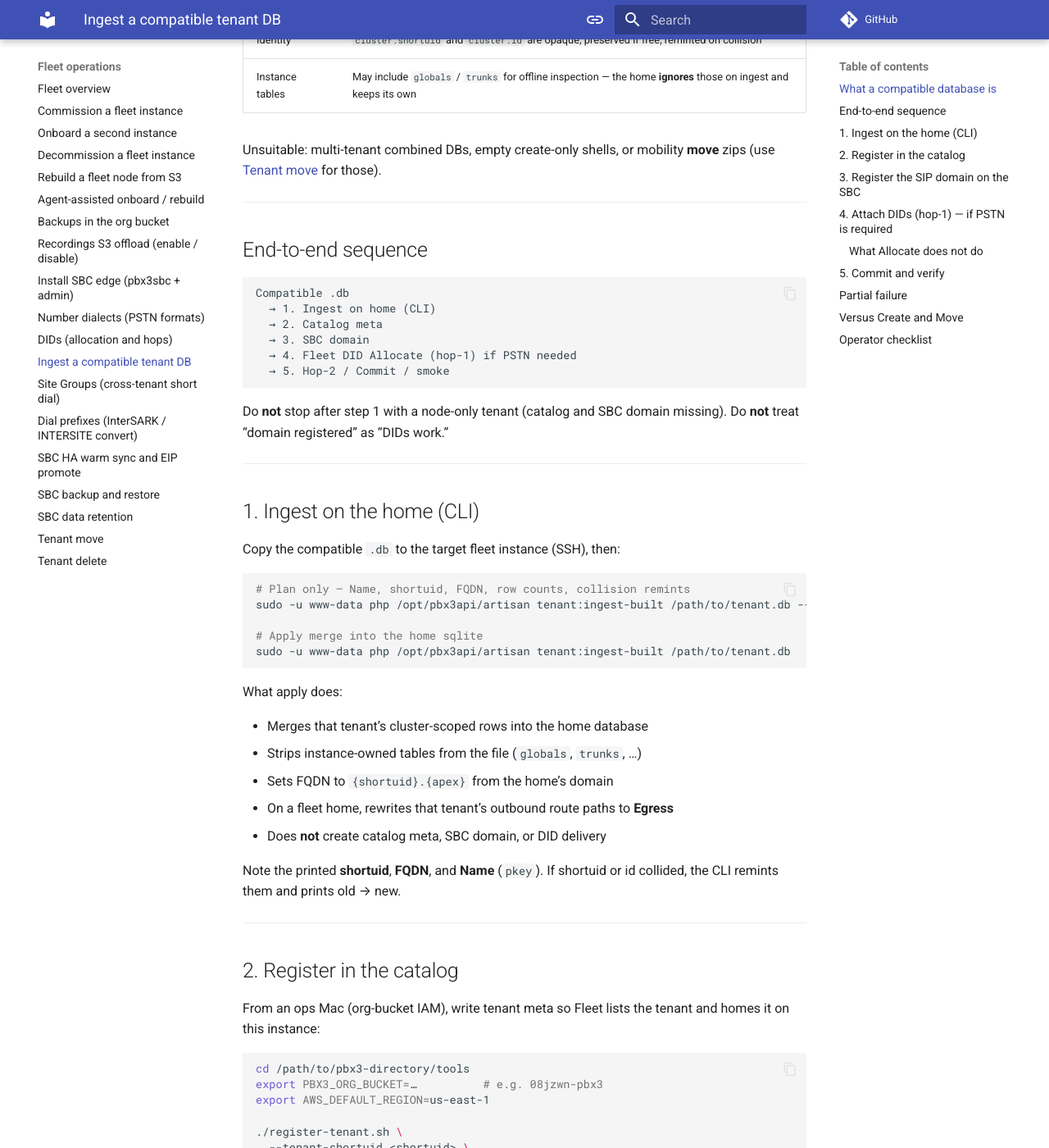
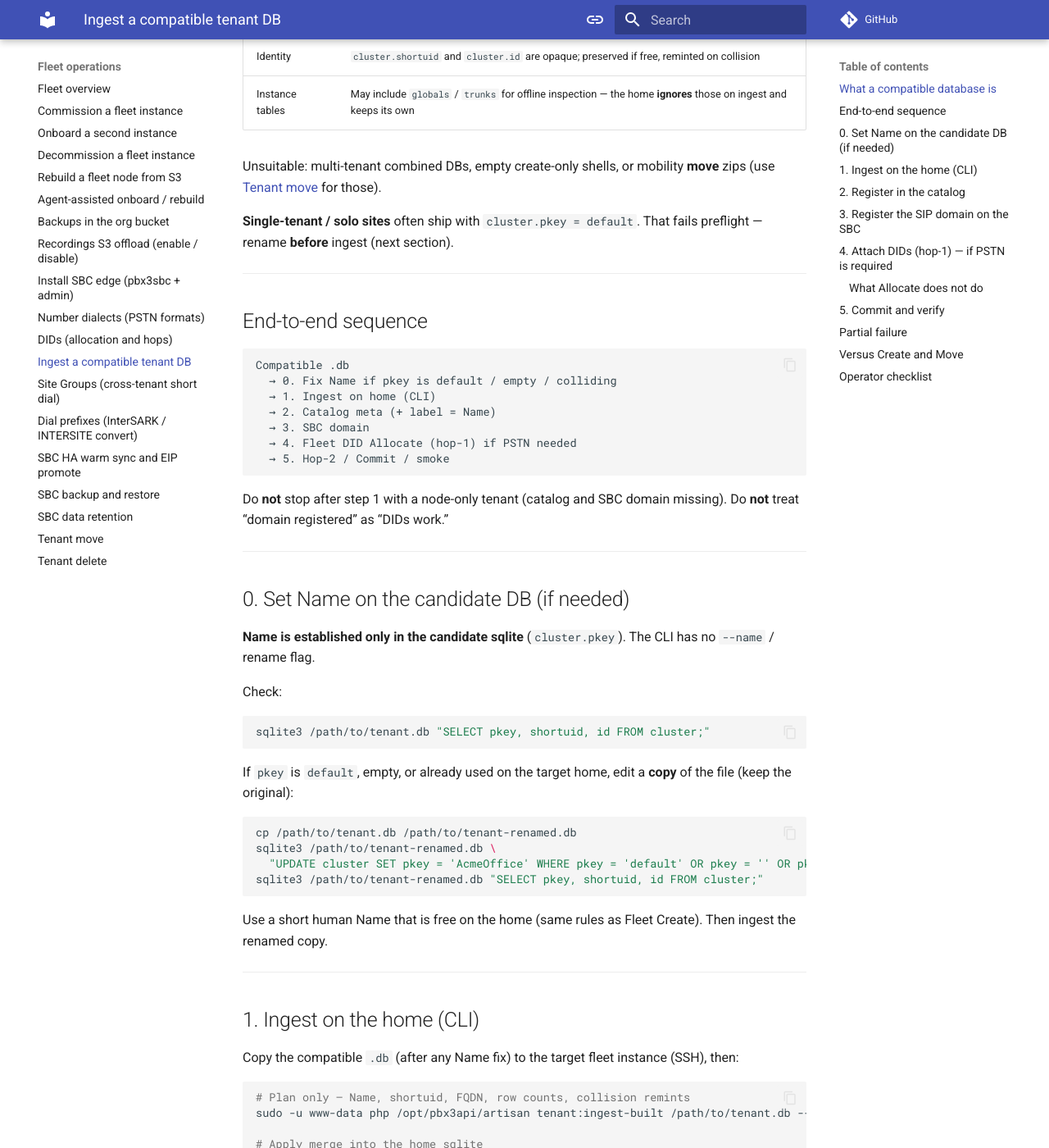
Before and after one commit to aelintra/pbx3-docs, an MkDocs documentation site: the page built from docs/fleet/ingest-compatible-db.md, in a window 1280 px wide and 1400 px high, scrolled down 728 px. Shown: the whole window at 82% size. Built offline with MkDocs 1.6.1 and Material for MkDocs 9.7.7, drawn with Linux system fonts in a browser that asks for light colours; comment, search, counter and statistics services are not loaded; some of the changed text lies outside the part shown.

Commit message:
Document pre-ingest Name rename for default/solo tenant DBs.
Co-authored-by: Cursor <cursoragent@cursor.com>

````diff
--- a/docs/fleet/ingest-compatible-db.md
+++ b/docs/fleet/ingest-compatible-db.md
@@ -16,11 +16,13 @@ This is **not** Fleet → Tenants → **Create** (empty tenant). It is for a **c
 |-------------|--------|
 | Format | One sqlite file (`.db`) readable on the home |
 | Tenants | **Exactly one** `cluster` row |
-| Name | `cluster.pkey` is the human **Name** (must not already exist on the home) |
+| Name | `cluster.pkey` is the human **Name** — must be non-empty, **not** `default`, and free on the home. Ingest does **not** invent or remint Name |
 | Identity | `cluster.shortuid` and `cluster.id` are opaque; preserved if free, reminted on collision |
 | Instance tables | May include `globals` / `trunks` for offline inspection — the home **ignores** those on ingest and keeps its own |
 
 Unsuitable: multi-tenant combined DBs, empty create-only shells, or mobility **move** zips (use [Tenant move](tenant-move.md) for those).
+
+**Single-tenant / solo sites** often ship with `cluster.pkey = default`. That fails preflight — rename **before** ingest (next section).
 
 ---
 
@@ -28,8 +30,9 @@ Unsuitable: multi-tenant combined DBs, empty create-only shells, or mobility **m
 
 ```text
 Compatible .db
+  → 0. Fix Name if pkey is default / empty / colliding
   → 1. Ingest on home (CLI)
-  → 2. Catalog meta
+  → 2. Catalog meta (+ label = Name)
   → 3. SBC domain
   → 4. Fleet DID Allocate (hop-1) if PSTN needed
   → 5. Hop-2 / Commit / smoke
@@ -39,9 +42,32 @@ Do **not** stop after step 1 with a node-only tenant (catalog and SBC domain mis
 
 ---
 
+## 0. Set Name on the candidate DB (if needed)
+
+**Name is established only in the candidate sqlite** (`cluster.pkey`). The CLI has no `--name` / rename flag.
+
+Check:
+
+```bash
+sqlite3 /path/to/tenant.db "SELECT pkey, shortuid, id FROM cluster;"
+```
+
+If `pkey` is `default`, empty, or already used on the target home, edit a **copy** of the file (keep the original):
+
+```bash
+cp /path/to/tenant.db /path/to/tenant-renamed.db
+sqlite3 /path/to/tenant-renamed.db \
+  "UPDATE cluster SET pkey = 'AcmeOffice' WHERE pkey = 'default' OR pkey = '' OR pkey IS NULL;"
+sqlite3 /path/to/tenant-renamed.db "SELECT pkey, shortuid, id FROM cluster;"
+```
+
+Use a short human Name that is free on the home (same rules as Fleet Create). Then ingest the renamed copy.
+
+---
+
 ## 1. Ingest on the home (CLI)
 
-Copy the compatible `.db` to the target fleet instance (SSH), then:
+Copy the compatible `.db` (after any Name fix) to the target fleet instance (SSH), then:
 
 ```bash
 # Plan only — Name, shortuid, FQDN, row counts, collision remints
@@ -79,9 +105,9 @@ export AWS_DEFAULT_REGION=us-east-1
   --fqdn <shortuid>.<apex>
 ```
 
-Ensure catalog **Name** / `label` equals the tenant **`pkey`** (patch meta if the script only wrote shortuid/FQDN).
+Home instance id is `globals.id` on the node (or the Fleet Instances row id).
 
-Home instance id is `globals.id` on the node (or the Fleet Instances row id).
+This script sets shortuid / home / FQDN only — **not** Name. Authoritative Name is already on the home as `cluster.pkey` from step 1. For Fleet display, catalog meta **`label`** should equal that `pkey` (Create path sets this; patch `tenants/{shortuid}/meta.json` if `label` is missing).
 
 ---
 
@@ -133,7 +159,7 @@ Hop-1 does **not** create or rewrite instance **Inbound routes** (hop-2). A comp
 
 | Failed after | What to do |
 |--------------|------------|
-| Ingest CLI error | Nothing durable; fix Name collision or DB shape and retry |
+| Ingest CLI error | Nothing durable; fix Name (`default` / empty / collision) or DB shape and retry |
 | Merge OK, catalog missing | Re-run `register-tenant.sh` with the printed shortuid/FQDN |
 | Catalog OK, no SBC domain | **Register on SBC** (repair) |
 | Domain OK, no PSTN | Fleet → DIDs → Allocate + Project |
@@ -155,9 +181,10 @@ Do not auto-wipe a successful merge to “retry from scratch” without an inten
 
 ## Operator checklist
 
-- [ ] Compatible `.db` (one `cluster`); Name free on the home
+- [ ] Compatible `.db` (one `cluster`)
+- [ ] Name set: `pkey` not `default`/empty; free on the home (step 0)
 - [ ] `tenant:ingest-built --dry-run` then apply
-- [ ] Catalog meta + Name/`label` = `pkey`
+- [ ] Catalog meta; `label` = `pkey` (patch if script omitted it)
 - [ ] SBC domain registered
 - [ ] Fleet DID Allocate + Project (if PSTN)
 - [ ] Hop-2 inbound OK (`+E.164` where required)
````
